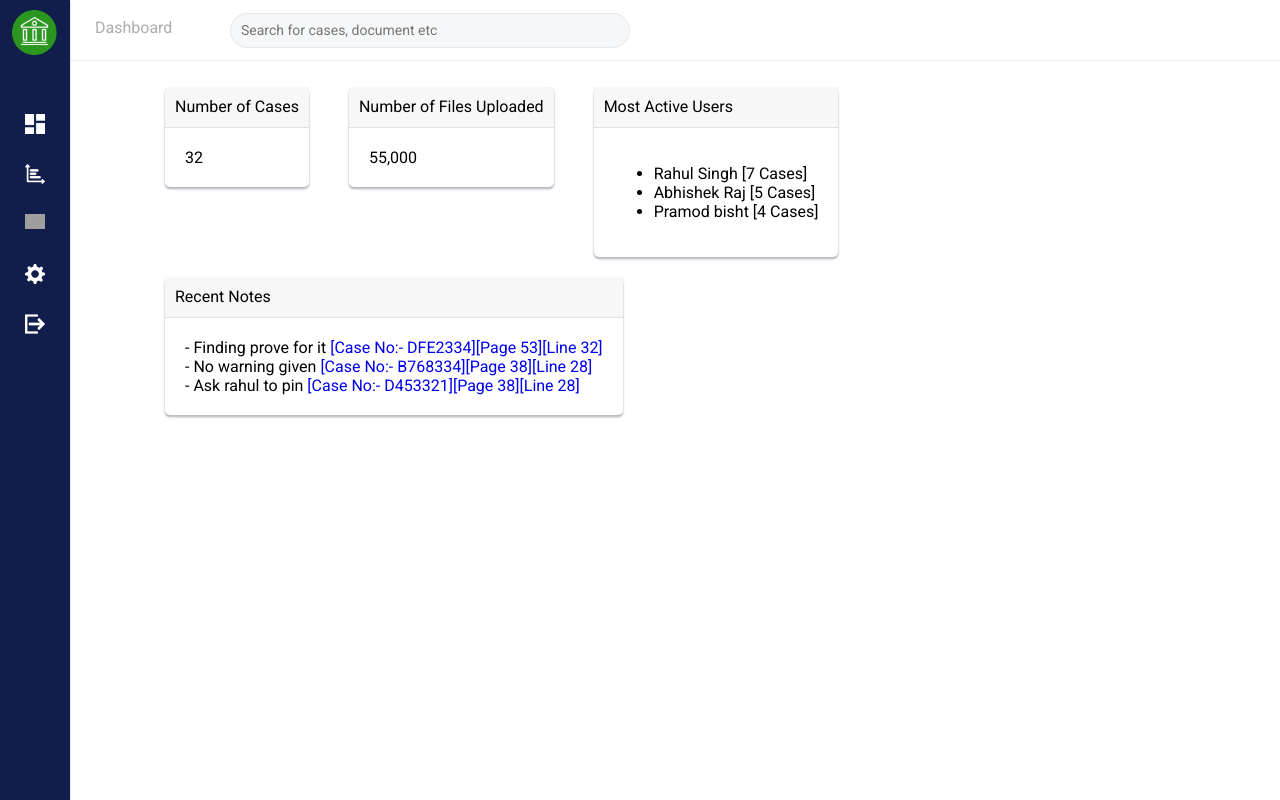
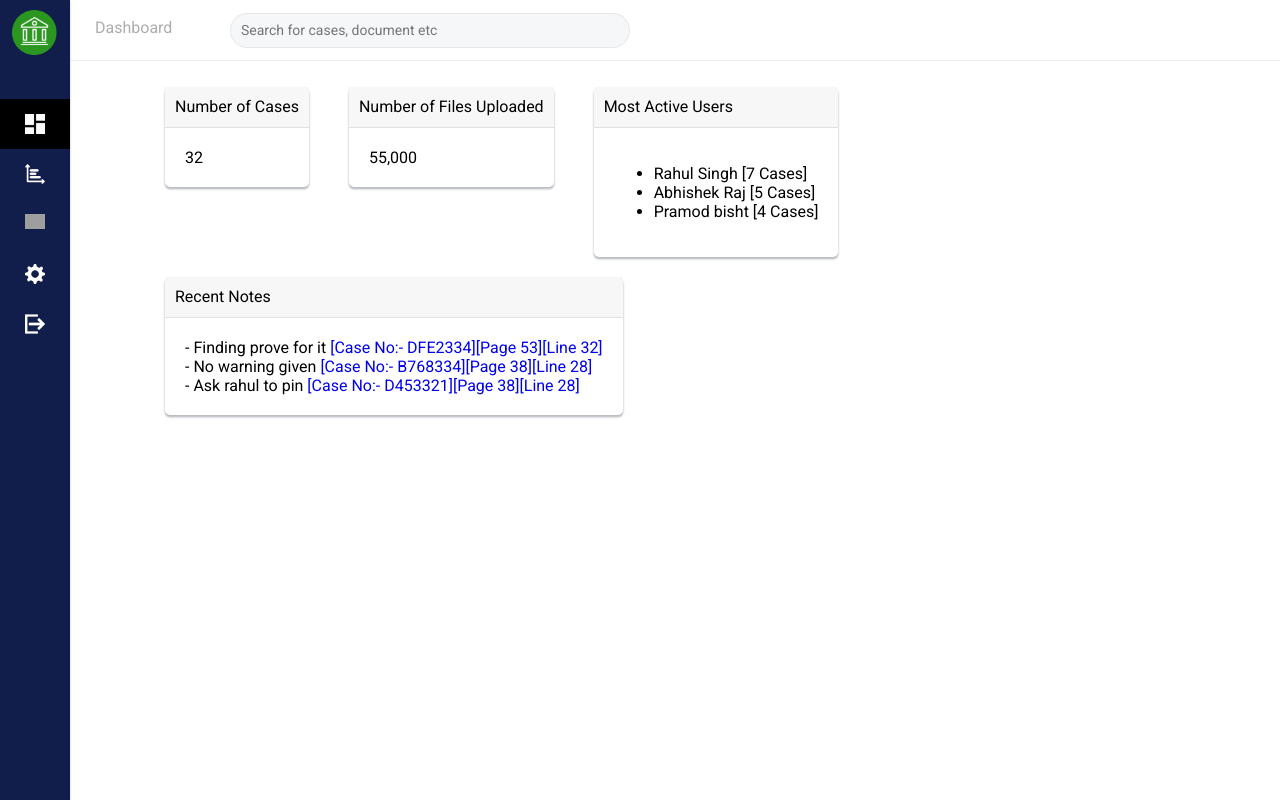
Before and after one commit to ramantehlan/LegalAI, an Angular app: page /dashboard in a window 1280 px wide. Built offline with nearby package versions, Linux system fonts and the light colour scheme; grey boxes are pictures that could not be loaded.

Commit message:
Menu selectable now

```diff
--- a/src/app/menu/menu.component.html
+++ b/src/app/menu/menu.component.html
@@ -3,22 +3,22 @@
   <img src="../../assets/LegalAI.png" width="45px" class="logo">
 
   <a routerLink="/dashboard">
-  	<div class="option" (click)="optionClicked('dashboard')">
+  	<div class="option" (click)="optionClicked('dashboard')" [class.selected]="'dashboard' === selectedPage">
   			<img src="../../assets/dashboard.png" >
   	</div>
   </a>
   <a routerLink="/analysis">
-  	<div class="option">
+  	<div class="option" (click)="optionClicked('analysis')" [class.selected]="'analysis' === selectedPage">
   		<img src="../../assets/analysis.png" >
   	</div>
   </a>
-    <div class="option">
+    <div class="option" (click)="optionClicked('user')" [class.selected]="'user' === selectedPage">
   		<img src="../../assets/man-user.png" >
   	</div>
-  	 <div class="option">
+  	 <div class="option" (click)="optionClicked('settings')" [class.selected]="'settings' === selectedPage">
   		<img src="../../assets/settings.png" >
   	</div>
-  	<div class="option">
+  	<div class="option" (click)="optionClicked('logout')" [class.selected]="'logout' === selectedPage">
   		<img src="../../assets/logout.png">
   	</div>
 
--- a/src/app/menu/menu.component.scss
+++ b/src/app/menu/menu.component.scss
@@ -29,3 +29,7 @@
 	 	&:hover{background-color:black;}
 	}
 }
+
+.selected{
+	background-color: black;
+}
```
Also changed, not shown: 1 other file (tests, documents, lock files or other folders).
